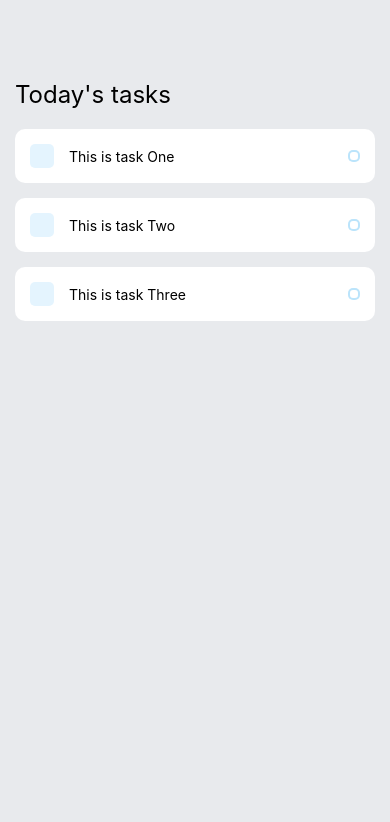
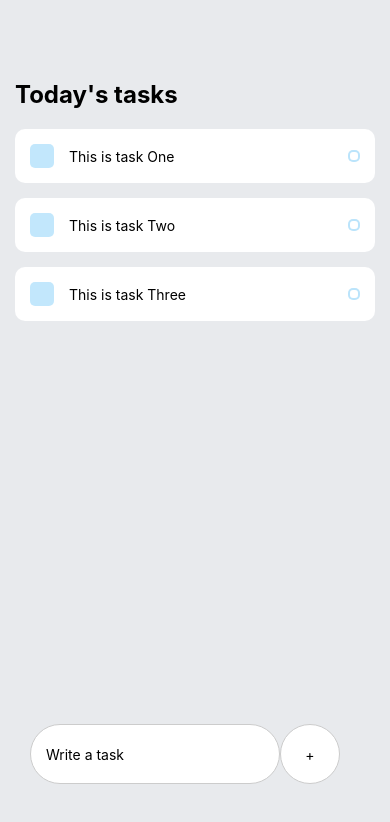
Before and after one commit to Rasel-Mahmud/React-Native-Todo, a React Native app: screen / in a window 390 px wide. Shown: the top 822 px of the page. Built offline with nearby package versions, Linux system fonts and the light colour scheme.

Commit message:
styled the individual tasks

```diff
--- a/components/HomeScreen.js
+++ b/components/HomeScreen.js
@@ -1,5 +1,6 @@
 import React from 'react'
 import { StyleSheet, Text, View } from 'react-native'
+import Input from './Input.js'
 import Todo from './Todo'
 
 export default function HomeScreen() {
@@ -9,6 +10,7 @@ export default function HomeScreen() {
       <Todo task='This is task One' />
       <Todo task='This is task Two' />
       <Todo task='This is task Three' />
+      <Input />
     </View>
   )
 }
@@ -22,6 +24,7 @@ const styles = StyleSheet.create({
   homeHeading: {
     paddingTop: 80,
     fontSize: 24,
-    marginBottom: 20
+    marginBottom: 20,
+    fontWeight: 'bold',
   }
 })
--- /dev/null
+++ b/components/Input.js
@@ -0,0 +1,49 @@
+import React from 'react'
+import { StyleSheet, KeyboardAvoidingView, View, Platform, TextInput, TouchableOpacity, Text } from 'react-native'
+
+export default function Input() {
+  return (
+    <KeyboardAvoidingView
+      behavior={ Platform.OS === 'ios' ? 'padding' : 'height' }
+      style={styles.writeTaskWrapper}
+    >
+        <TextInput style={styles.input} placeholder='Write a task' />
+
+        <TouchableOpacity>
+          <View style={styles.addTaskButton}>
+            <Text>+</Text>
+          </View>
+        </TouchableOpacity>
+    </KeyboardAvoidingView>
+  )
+}
+
+const styles = StyleSheet.create({
+  writeTaskWrapper: {
+    flexDirection: 'row',
+    justifyContent: 'space-between',
+    position: 'absolute',
+    bottom: 60,
+    paddingHorizontal: 15
+  },
+
+  input: {
+    minWidth: 240,
+    padding: 15,
+    borderRadius: 60,
+    borderWidth: 1,
+    borderColor: '#ccc',
+    backgroundColor: '#fff',
+  },
+
+  addTaskButton: {
+    height: 60,
+    width: 60,
+    backgroundColor: '#fff',
+    borderWidth: 1,
+    borderColor: '#ccc',
+    borderRadius: 60,
+    justifyContent: 'center',
+    alignItems: 'center',
+  }
+})
--- a/components/Todo.js
+++ b/components/Todo.js
@@ -33,7 +33,7 @@ const styles = StyleSheet.create({
     width: 24,
     borderRadius: 5,
     backgroundColor: '#55BCF666',
-    opacity: .4,
+    opacity: .9,
     marginRight: 15
   },
   cicle: {
```
